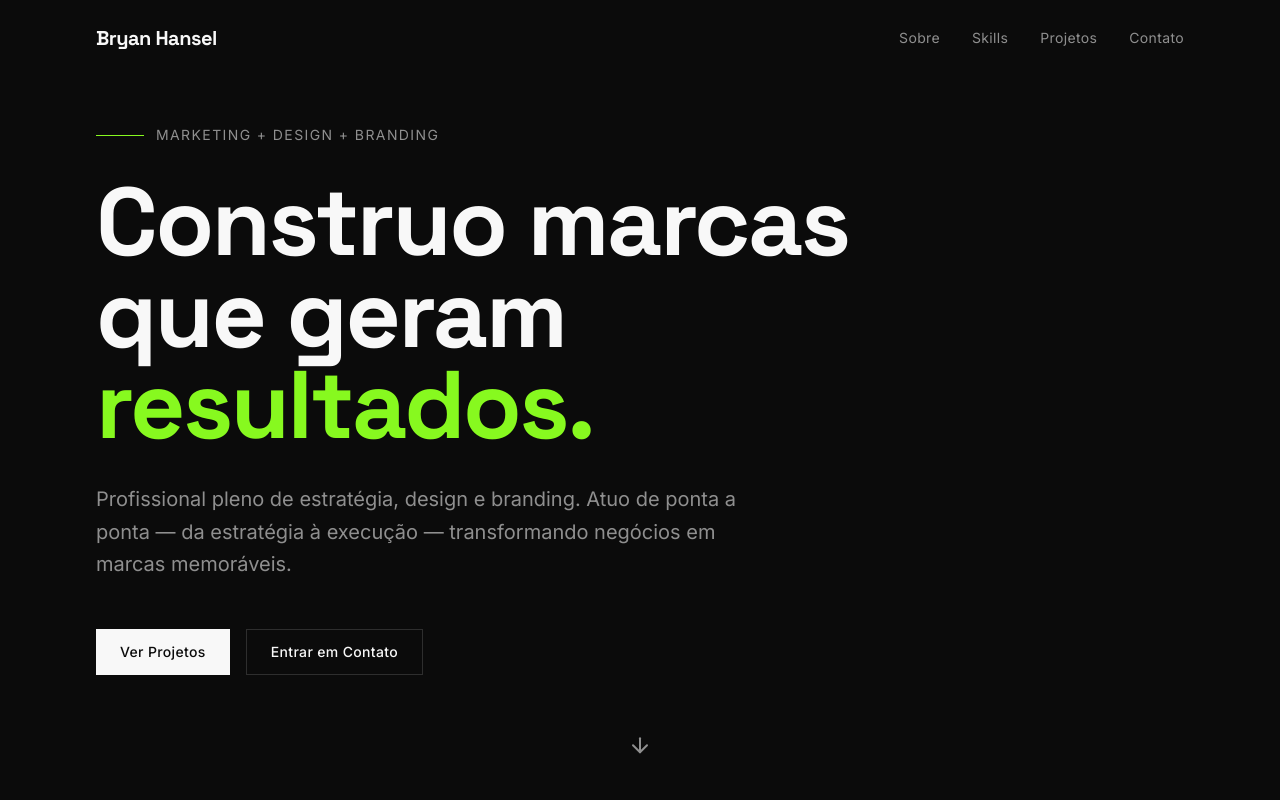
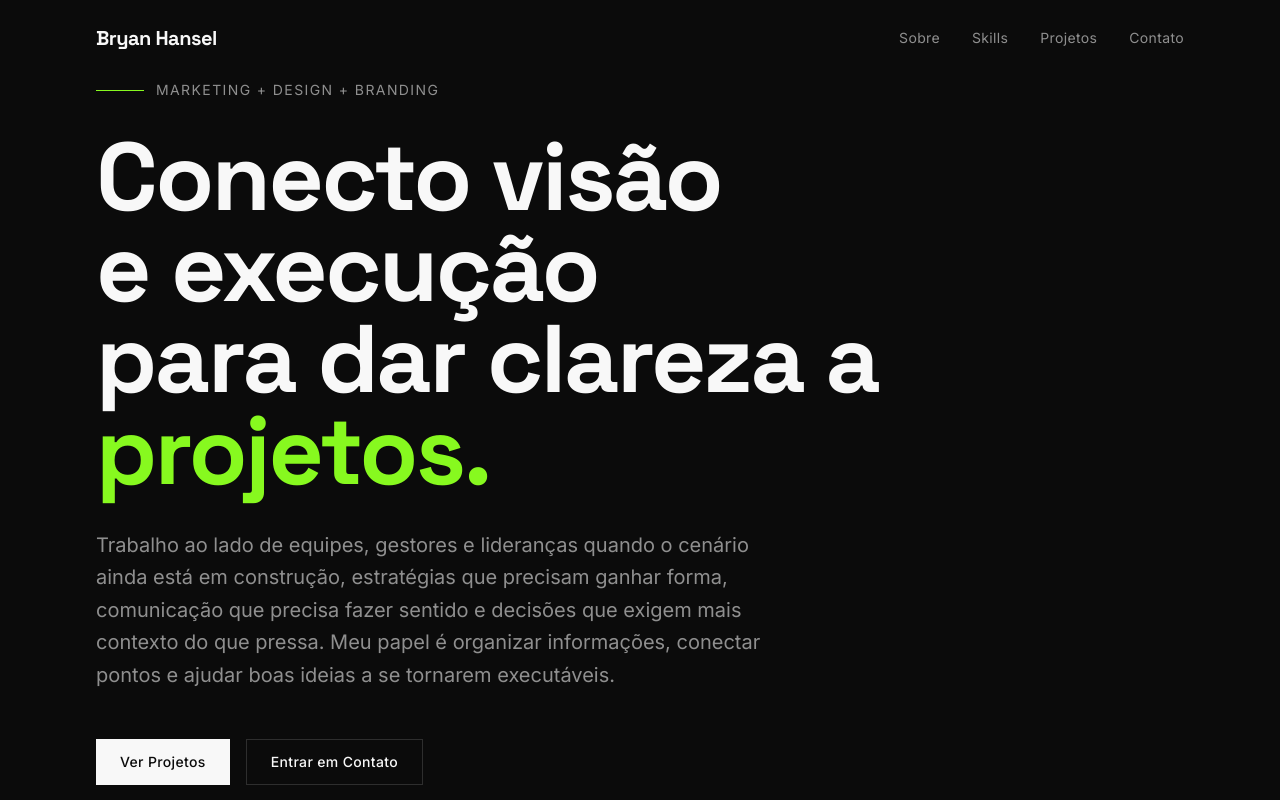
Before and after one commit to caiquenaimi/portifolio-Bryan-Hansel, a Next.js app: page / in a window 1280 px wide. Shown: the top 800 px of the page. Built offline with nearby package versions, Linux system fonts and the light colour scheme.

Commit message:
atualiza o texto do componente Hero para refletir melhor a proposta de valor e a abordagem profissional

```diff
--- a/components/hero.tsx
+++ b/components/hero.tsx
@@ -19,17 +19,21 @@ export function Hero() {
           </div>
 
           <h1 className="font-[family-name:var(--font-heading)] text-5xl md:text-7xl lg:text-8xl font-bold leading-[0.95] tracking-tight text-balance">
-            <span className="text-foreground">Construo marcas</span>
+            <span className="text-foreground">Conecto visão</span>
             <br />
-            <span className="text-foreground">que geram</span>
+            <span className="text-foreground">e execução</span>
             <br />
-            <span className="text-accent">resultados.</span>
+            <span className="text-foreground">para dar clareza a</span>
+            <br />
+            <span className="text-accent">projetos.</span>
           </h1>
 
           <p className="text-lg md:text-xl text-muted-foreground max-w-2xl leading-relaxed">
-            Profissional pleno de estratégia, design e branding. Atuo de ponta
-            a ponta — da estratégia à execução — transformando negócios em
-            marcas memoráveis.
+            Trabalho ao lado de equipes, gestores e lideranças quando o cenário
+            ainda está em construção, estratégias que precisam ganhar forma,
+            comunicação que precisa fazer sentido e decisões que exigem mais
+            contexto do que pressa. Meu papel é organizar informações, conectar
+            pontos e ajudar boas ideias a se tornarem executáveis.
           </p>
 
           <div className="flex flex-wrap gap-4 pt-4">
```
